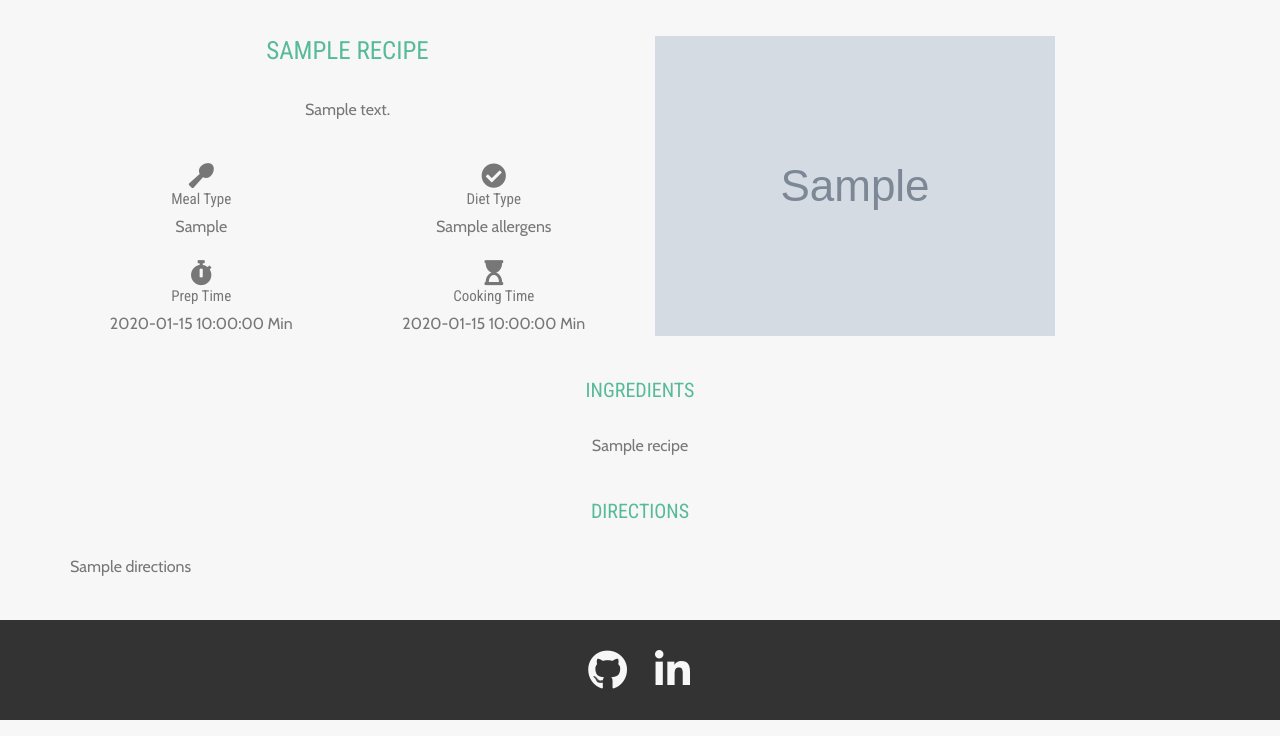
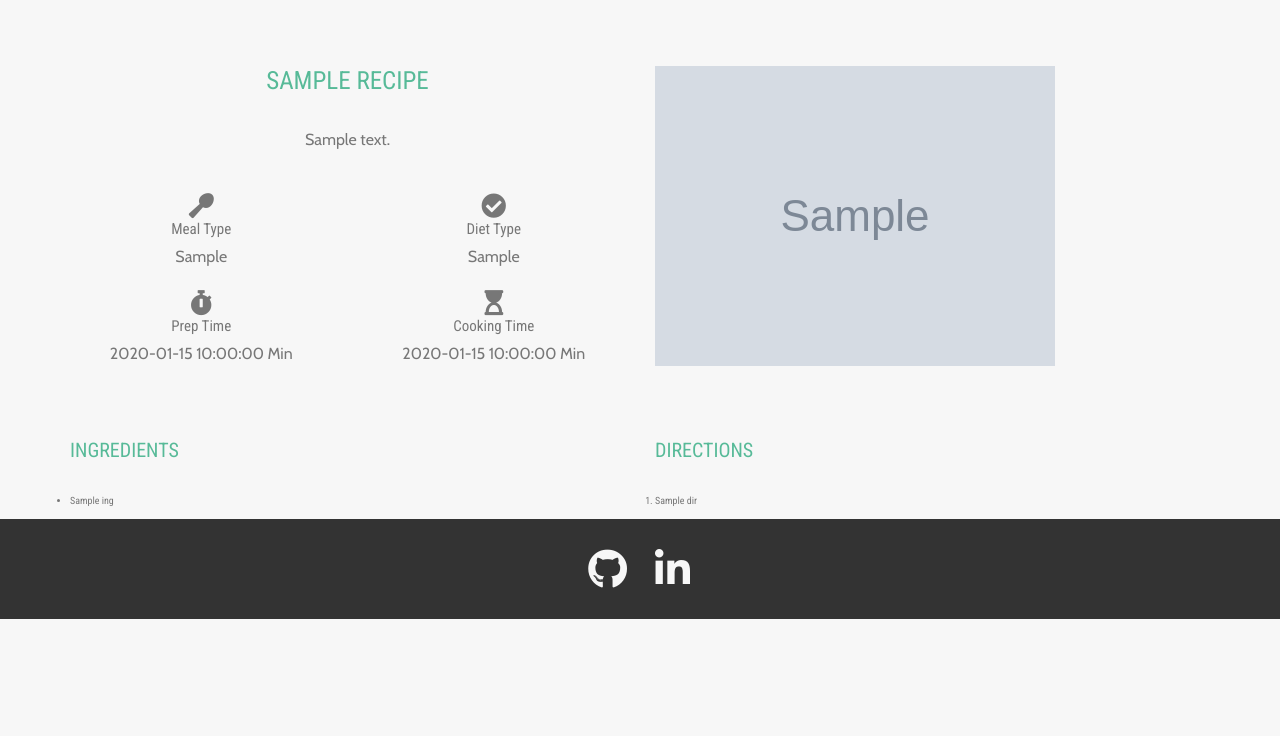
Before and after one commit to andreasdk/dcd-recipes, a Flask app: template whisk/templates/recipe.html in a window 1280 px wide. Shown: the part 64-800 px from the top of the page. Run offline with Flask 2, Linux system fonts and the light colour scheme; the template is opened without the code that fills it: most values are stand-ins (such as "Sample title", 1, 10 or a date in 2020); grey boxes marked "Sample" are stand-in pictures; some libraries are stand-ins or nearby versions.

Commit message:
added ingredients ul & directions ol for loops

```diff
--- a/whisk/templates/recipe.html
+++ b/whisk/templates/recipe.html
@@ -1,8 +1,6 @@
-{% extends 'layout.html' %}
-{% block nav %} {% include 'includes/_navbar.html' %} {% endblock %}
-{% block content %}
+{% extends 'layout.html' %} {% block nav %} {% include 'includes/_navbar.html' %} {% endblock %} {% block content %}
 <div class="container px-0 recipe_container">
-    <div class="row align-items-start">
+    <div class="row align-items-start py-5">
         <div class="col-md-6 text-center">
             <h1 class="heading-primary">{{ recipe.recipe_name }}</h1>
             <p class="paragraph">{{ recipe.description }}</p>
@@ -16,7 +14,7 @@
                 <div class="col-6">
                     <i class="fas fa-check-circle recipe_icon"></i>
                     <h4>Diet Type</h4>
-                    <p class="paragraph">{{ recipe.allergens }}</p>
+                    <p class="paragraph">{{ recipe.diet_type }}</p>
                 </div>
             </div>
 
@@ -40,21 +38,27 @@
     </div>
 
     <div class="row pt-5">
-        <div class="col-12 text-center">
+        <div class="col-sm-12 col-md-6">
             <h2 class="heading-primary">Ingredients</h2>
-            <p class="paragraph">{{ recipe.ingredient_name }}</p>
+            <ul>
+                {% for ing in recipe.ingredient_name %}
+                <li>
+                    {{ ing }}
+                </li>
+                {% endfor %}
+            </ul>
         </div>
-    </div>
-
-    <div class="row py-5">
-        <div class="col-12">
-            <h2 class="heading-primary text-center">Directions</h2>
-            <p class="paragraph">{{ recipe.directions }}</p>
+        <div class="col-sm-12 col-md-6">
+            <h2 class="heading-primary">Directions</h2>
+            <ol>
+                {% for dir in recipe.directions %}
+                <li>
+                    {{ dir }}
+                </li>
+                {% endfor %}
+            </ol>
         </div>
-
     </div>
 </div>
 
-{% endblock %}
-
-{% block footer %} {% include 'includes/_footer.html' %} {% endblock %}
+{% endblock %} {% block footer %} {% include 'includes/_footer.html' %} {% endblock %}
```
